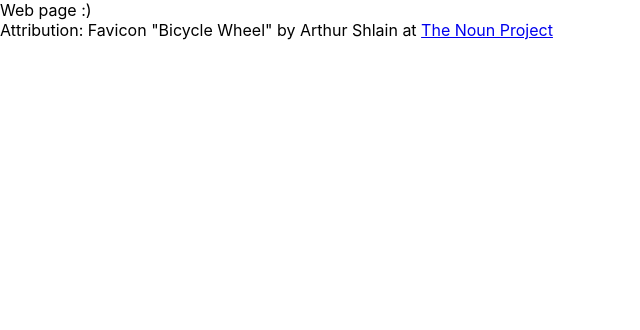
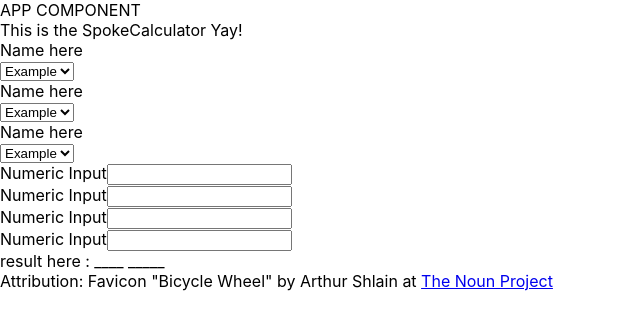
Before and after one commit to nguyen-michael/wheel-directory, a React (Create React App) app: page / in a window 1280 px wide. Shown: the top 330 px of the page, without its empty margins (0-640 px from the left). Built offline with nearby package versions, Linux system fonts and the light colour scheme.

Commit message:
Create skeleton for Spoke Calculator

```diff
--- a/src/App.js
+++ b/src/App.jsx
@@ -1,9 +1,11 @@
 import React from 'react';
+import SpokeCalculator from './components/SpokeCalculator';
 
 function App() {
   return (
     <div className="App">
-      Web page :)
+      APP COMPONENT
+      <SpokeCalculator />
     </div>
   );
 }
--- /dev/null
+++ b/src/components/NumericInput.jsx
@@ -0,0 +1,14 @@
+import React, { Component } from 'react';
+
+class NumericInput extends Component {
+    render() {
+        return (
+            <div>
+                Numeric Input
+                <input type="number" name="" id=""/>
+            </div>
+        );
+    }
+}
+
+export default NumericInput;
--- /dev/null
+++ b/src/components/Selector.jsx
@@ -0,0 +1,21 @@
+import React, { Component } from 'react';
+
+// Can take in info and titles etc to generate a nice selector
+class Selector extends Component {
+    render() {
+        return (
+            <div>
+                <div>
+                    Name here
+                </div>
+                <select name="" id="">
+                    <option value="">
+                        Example
+                    </option>
+                </select>
+            </div>
+        );
+    }
+}
+
+export default Selector;
--- /dev/null
+++ b/src/components/SpokeCalculator.jsx
@@ -0,0 +1,23 @@
+import React, { Component } from 'react';
+import Selector from './Selector';
+import NumericInput from './NumericInput';
+
+class SpokeCalculator extends Component {
+    render() {
+        return (
+            <div>
+                This is the SpokeCalculator Yay!
+                <Selector />
+                <Selector />
+                <Selector />
+                <NumericInput />
+                <NumericInput />
+                <NumericInput />
+                <NumericInput />
+                result here : ____ _____
+            </div>
+        );
+    }
+}
+
+export default SpokeCalculator;
```
